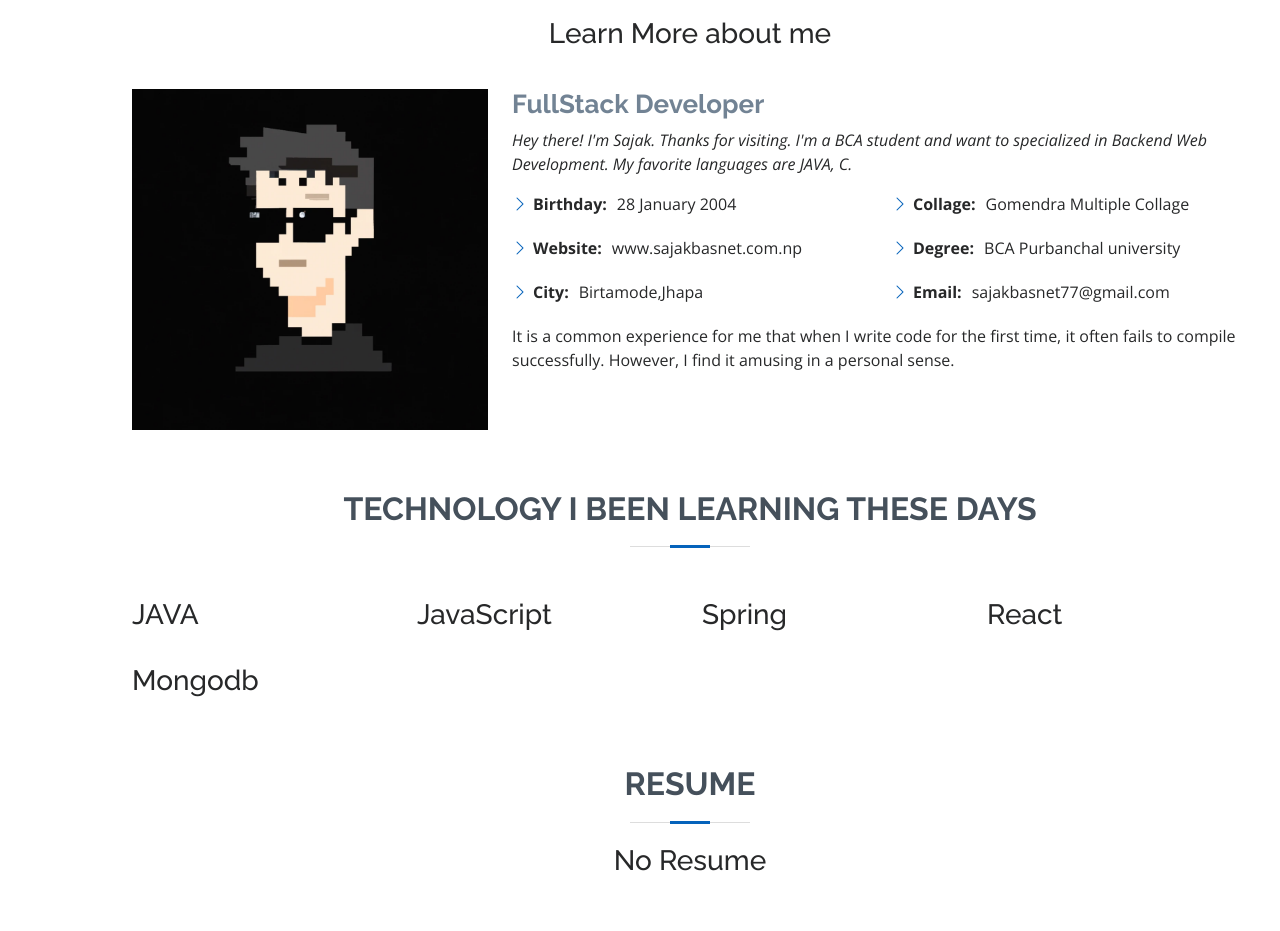
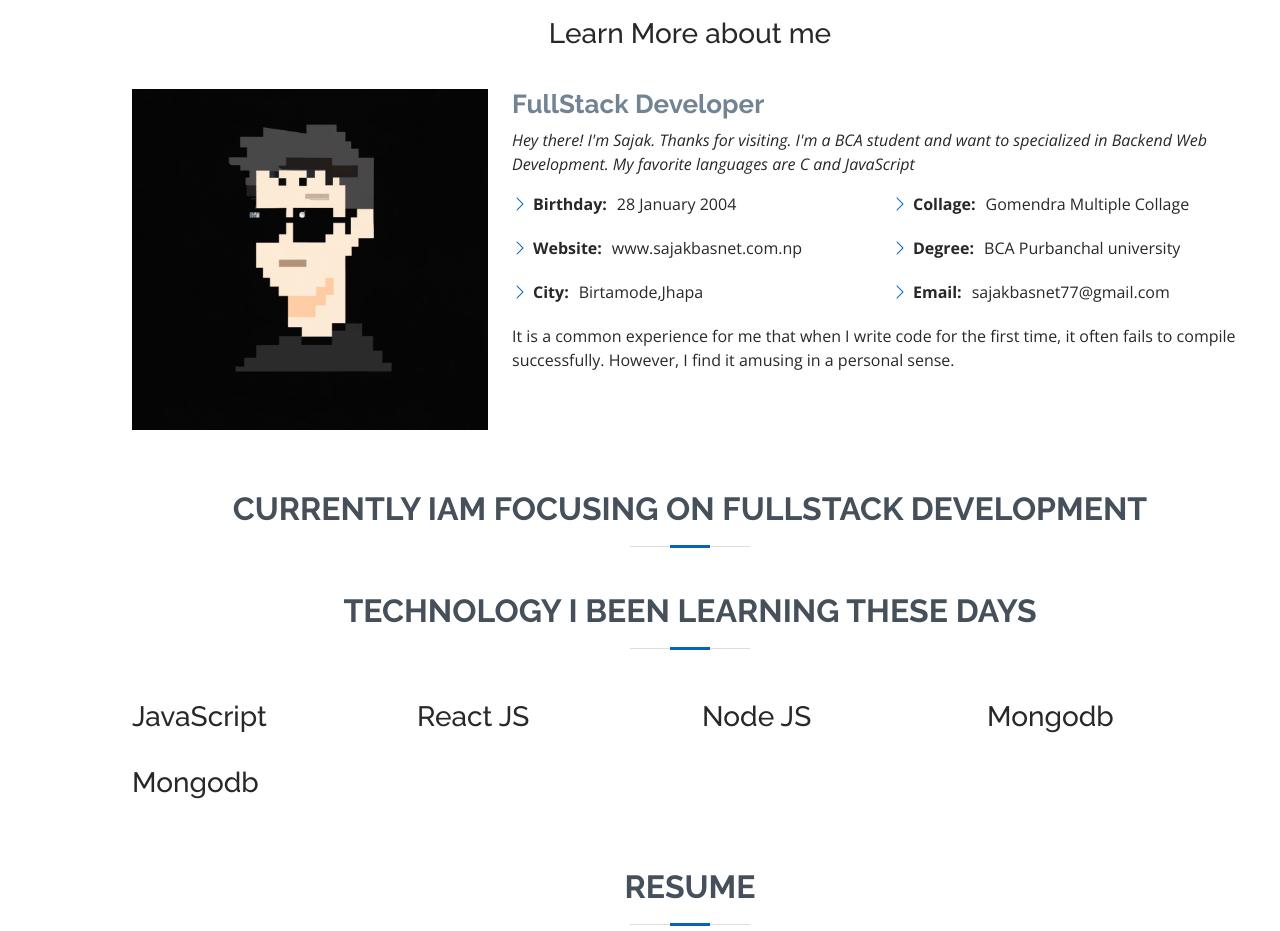
Before and after one commit to Bansnetsajak007/portfolio_site, a plain HTML site: page index.html in a window 1280 px wide. Shown: the part 921-1852 px from the top of the page. Drawn offline with nearby package versions, Linux system fonts and the light colour scheme; files whose address does not match are found by name.

Commit message:
up to date info

```diff
--- a/index.html
+++ b/index.html
@@ -84,8 +84,8 @@
               Basically im a learner who is trying to create some Innovative Backend system. -->
               Hey there! I'm Sajak. Thanks for visiting.
 
-              I'm a BCA student and  want to specialized in Backend Web Development.
-              My favorite languages are JAVA, C.
+              I'm a BCA student and want to specialized in Backend Web Development.
+              My favorite languages are C and JavaScript
 
             </p>
             <div class="row">
@@ -116,31 +116,32 @@
 
     <div class="interests container">
       <div class="section-title">
+      <h2>Currently Iam focusing on FullStack Development</h2> <br>
       <h2>Technology I been Learning these days</h2>
       </div>
       <div class="row">
       <div class="col-lg-3 col-md-4">
       <div class="icon-box">
       <i class="ri-computer-fill" style="color: #ffbb2c;"></i>
-      <h3>JAVA</h3>
+      <h3>JavaScript</h3>
       </div>
       </div>
       <div class="col-lg-3 col-md-4 mt-4 mt-md-0">
       <div class="icon-box">
       <i class="ri-book-2-line" style="color: #5578ff;"></i>
-      <h3>JavaScript</h3>
+      <h3>React JS</h3>
       </div>
       </div>
       <div class="col-lg-3 col-md-4 mt-4 mt-md-0">
       <div class="icon-box">
       <i class="ri-bar-chart-box-line" style="color: #e80368;"></i>
-      <h3>Spring</h3>
+      <h3>Node JS</h3>
       </div>
       </div>
       <div class="col-lg-3 col-md-4 mt-4 mt-lg-0">
       <div class="icon-box">
       <i class="ri-paint-brush-line" style="color: #e361ff;"></i>
-      <h3>React</h3>
+      <h3>Mongodb</h3>
       </div>
       </div>
       <div class="col-lg-3 col-md-4 mt-4">
```
